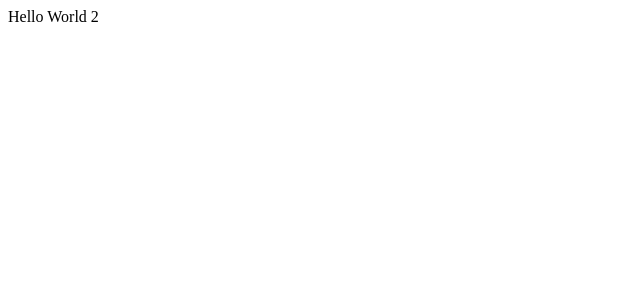
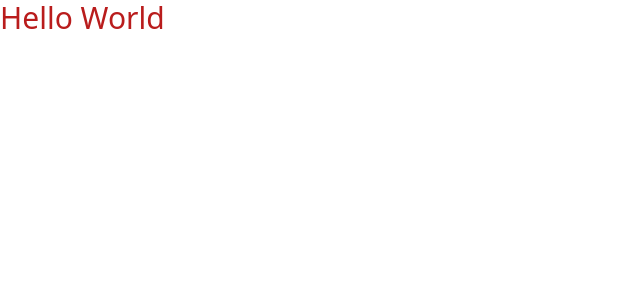
Before and after one commit to soAcademy/dashboard-app, a React (Create React App) app: page / in a window 1280 px wide. Shown: the top 300 px of the page, without its empty margins (0-640 px from the left). Built offline with nearby package versions, Linux system fonts and the light colour scheme.

Commit message:
feat: add tailwind

```diff
--- a/package.json
+++ b/package.json
@@ -34,5 +34,10 @@
       "last 1 firefox version",
       "last 1 safari version"
     ]
+  },
+  "devDependencies": {
+    "autoprefixer": "^10.4.5",
+    "postcss": "^8.4.12",
+    "tailwindcss": "^3.0.24"
   }
 }
--- /dev/null
+++ b/postcss.config.js
@@ -0,0 +1,6 @@
+module.exports = {
+  plugins: {
+    tailwindcss: {},
+    autoprefixer: {},
+  },
+}
--- a/src/App.js
+++ b/src/App.js
@@ -1,3 +1,3 @@
-const App = () => <div>Hello World 2</div>;
+const App = () => <div className="text-red-700 text-3xl">Hello World</div>;
 
 export default App;
--- /dev/null
+++ b/src/index.css
@@ -0,0 +1,3 @@
+@tailwind base;
+@tailwind components;
+@tailwind utilities;
--- a/src/index.js
+++ b/src/index.js
@@ -1,5 +1,6 @@
 import React from 'react';
 import ReactDOM from 'react-dom/client';
+import './index.css';
 import App from './App';
 import reportWebVitals from './reportWebVitals';
 
--- /dev/null
+++ b/tailwind.config.js
@@ -0,0 +1,9 @@
+module.exports = {
+  content: [
+    "./src/**/*.{js,jsx,ts,tsx}",
+  ],
+  theme: {
+    extend: {},
+  },
+  plugins: [],
+}
```
Also changed, not shown: 1 other file (tests, documents, lock files or other folders).
